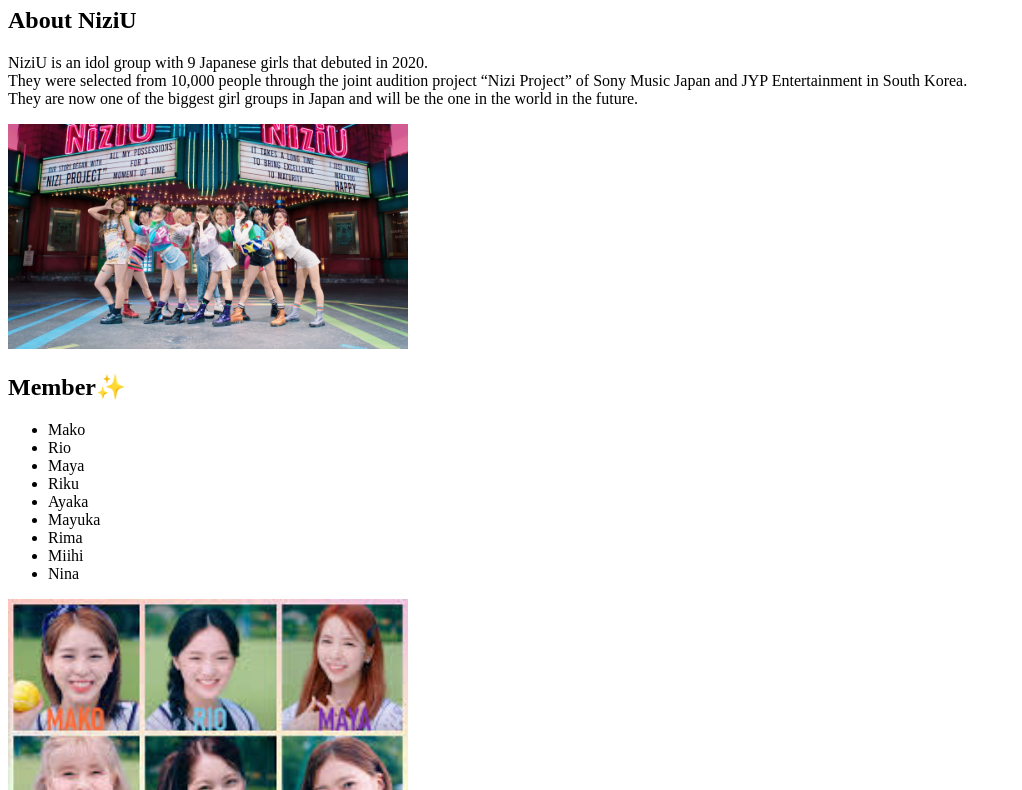
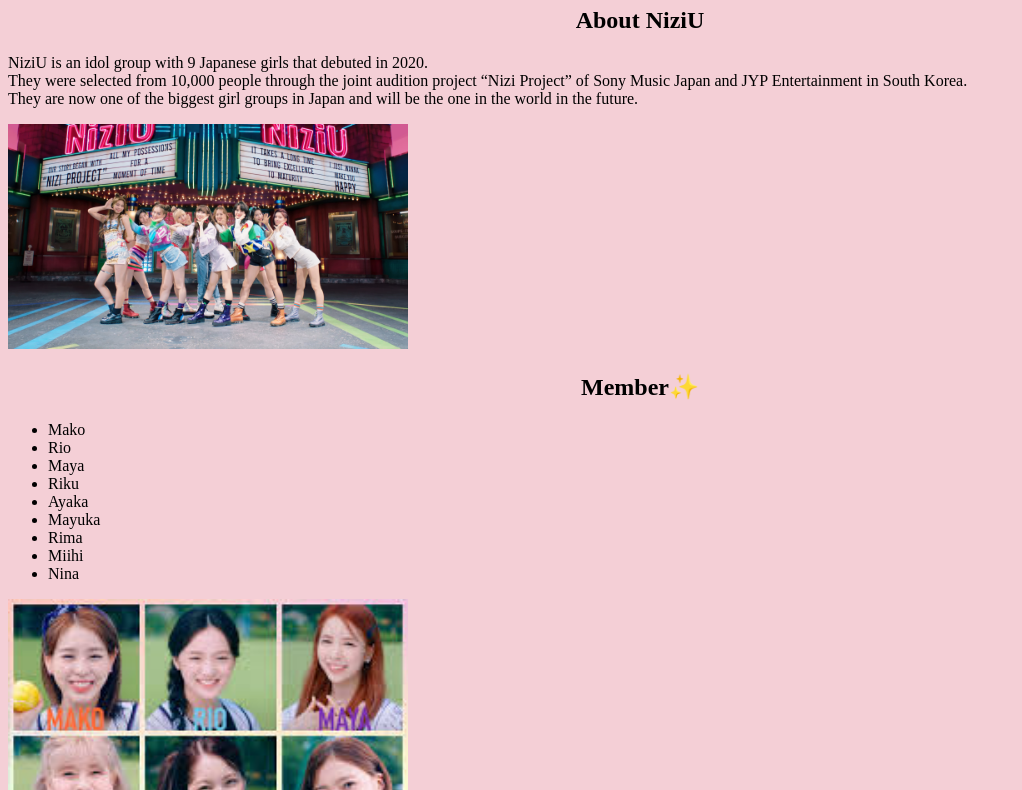
Before and after one commit to Yoko-cyer/niziu-fanpage, a plain HTML site: page src/niziu_fanpage.html in a window 1280 px wide. Shown: the part 74-864 px from the top of the page, without its empty margins (0-1022 px from the left). Drawn offline with Linux system fonts and the light colour scheme.

Commit message:
modifies css

```diff
--- a/src/niziu_fanpage.html
+++ b/src/niziu_fanpage.html
@@ -8,6 +8,7 @@
   <link rel="icon" type="image/png" sizes="32x32" href="/img/favicon-32x32.png">
   <link rel="icon" type="image/png" sizes="16x16" href="/img/favicon-16x16.png">
   <link rel="manifest" href="/site.webmanifest">
+  <link rel="stylesheet" href="style.css" />
   <title>NiziU Fanpage</title>
 </head>
 <body>
--- a/src/style.css
+++ b/src/style.css
@@ -0,0 +1,7 @@
+body {
+  background-color: rgb(244, 207, 214);
+}
+h1, h2 {
+  text-align: center;
+  font-weight: bold;
+}
```
